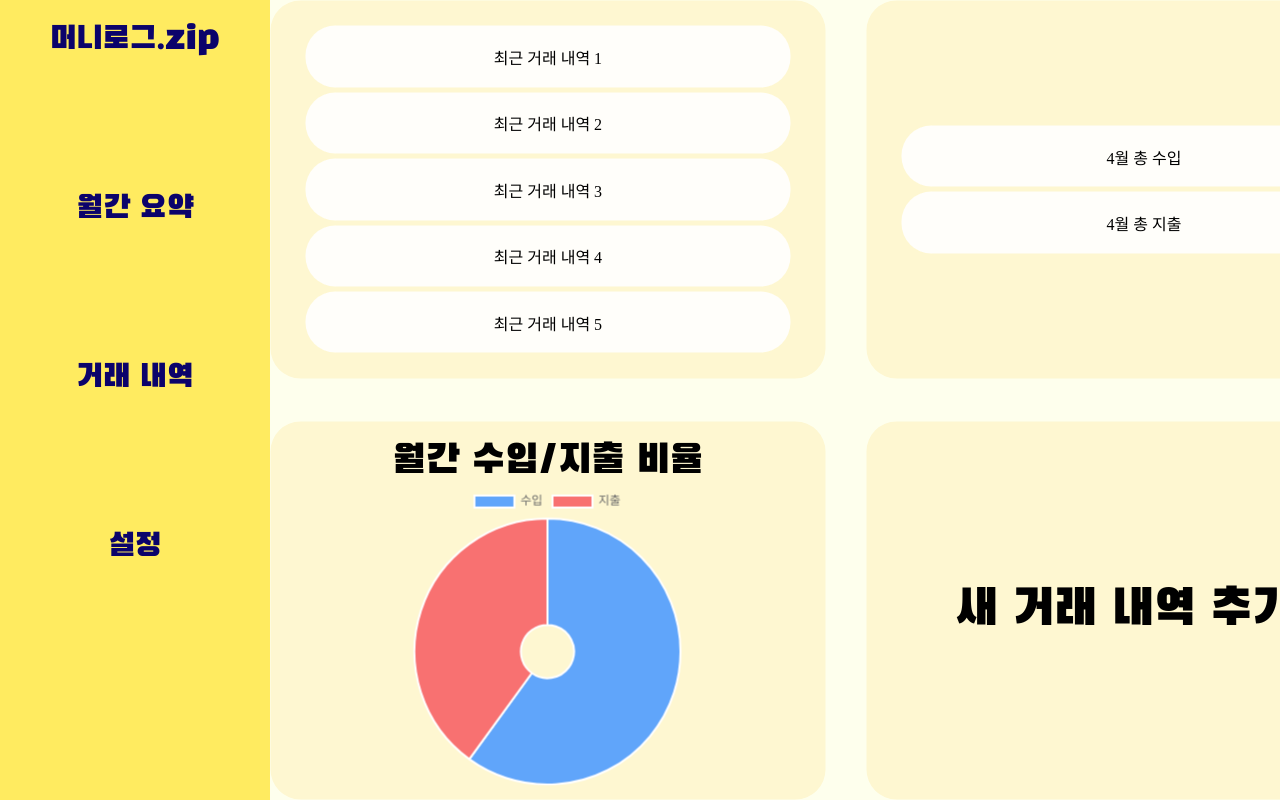
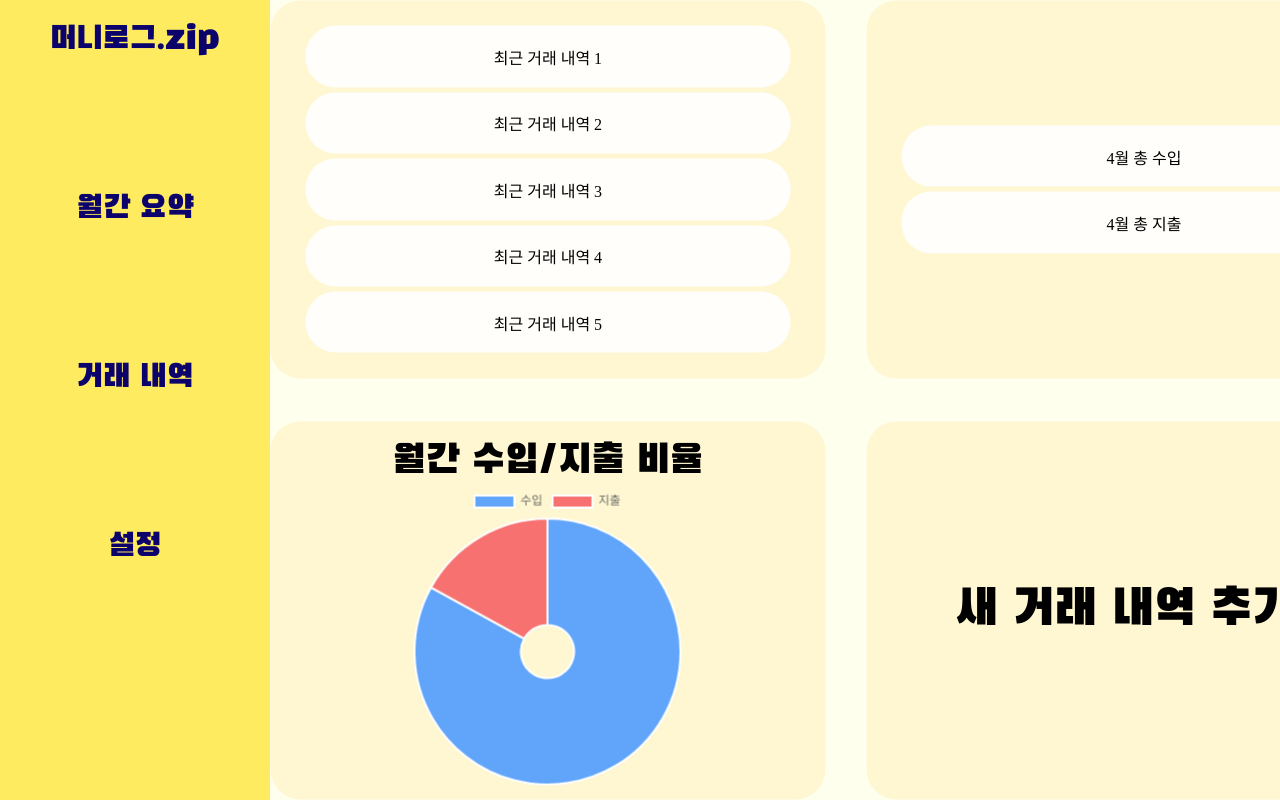
Before and after one commit to ByeongwooAn/-Skeletone-Project-Household-Ledger, a Vue app: page / in a window 1280 px wide. Shown: the top 800 px of the page. Built offline with nearby package versions, Linux system fonts and the light colour scheme; data requests are answered from the project's data file.

Commit message:
feat: 도넛 차트에 서버 연결 완료
1. 도넛 차트에 서버를 연결하여 수입/지출 비율로 그래프를 생성하도록
   변경.

```diff
--- a/src/components/cashmonth/DoughnutChart.vue
+++ b/src/components/cashmonth/DoughnutChart.vue
@@ -1,5 +1,5 @@
 <script setup>
-import ApiService from "@/function/apiService";
+import { ref, onMounted } from "vue";
 import { Doughnut } from "vue-chartjs";
 import {
     Chart as ChartJS,
@@ -10,37 +10,56 @@ import {
     CategoryScale,
 } from "chart.js";
 
+import ApiService from "@/function/apiService";
+
 ChartJS.register(Title, Tooltip, Legend, ArcElement, CategoryScale);
 
-ApiService.getTypes("income")
-    .then((res) => {
-        console.log("응답 데이터: ", res.data);
-    })
-    .catch((err) => {
-        console.error("에러 발생: ", err);
-    });
+// 차트 데이터는 ref로 선언
+const chartData = ref(null);
 
-let income = 60;
-let expense = 40;
+const chartOptions = {
+    responsive: true,
+    cutout: "20%",
+};
 
-const chartData = {
+// 데이터 불러오는 함수
+async function getTypeTotal(type) {
+    try {
+        const res = await ApiService.getTypes(type);
+        return res.data.reduce((sum, item) => sum + item.amount, 0);
+    } catch (err) {
+        console.error(`${type} 불러오기 실패`, err);
+        return 0;
+    }
+}
+
+// 컴포넌트가 화면에 뜨면 실행
+onMounted(async () => {
+    const income = await getTypeTotal("income");
+    const expense = await getTypeTotal("expense");
+
+    const total = income + expense;
+
+    const incomePercent = ((income / total) * 100).toFixed(0); // 소수점 1자리
+    const expensePercent = ((expense / total) * 100).toFixed(0);
+
+    chartData.value = {
         labels: ["수입", "지출"],
         datasets: [
             {
-            label: "My Dataset",
-            data: [income, expense],
+                label: "수입/지출 비율",
+                data: [incomePercent, expensePercent],
                 backgroundColor: ["#60a5fa", "#f87171"],
                 hoverOffset: 10,
             },
         ],
     };
-
-const chartOptions = {
-    responsive: true,
-    cutout: "20%",
-};
+});
 </script>
 
 <template>
+    <div v-if="chartData">
         <Doughnut :data="chartData" :options="chartOptions" />
+    </div>
+    <div v-else>로딩 중...</div>
 </template>
```
Lines whose indentation alone changed are shown as unchanged.
